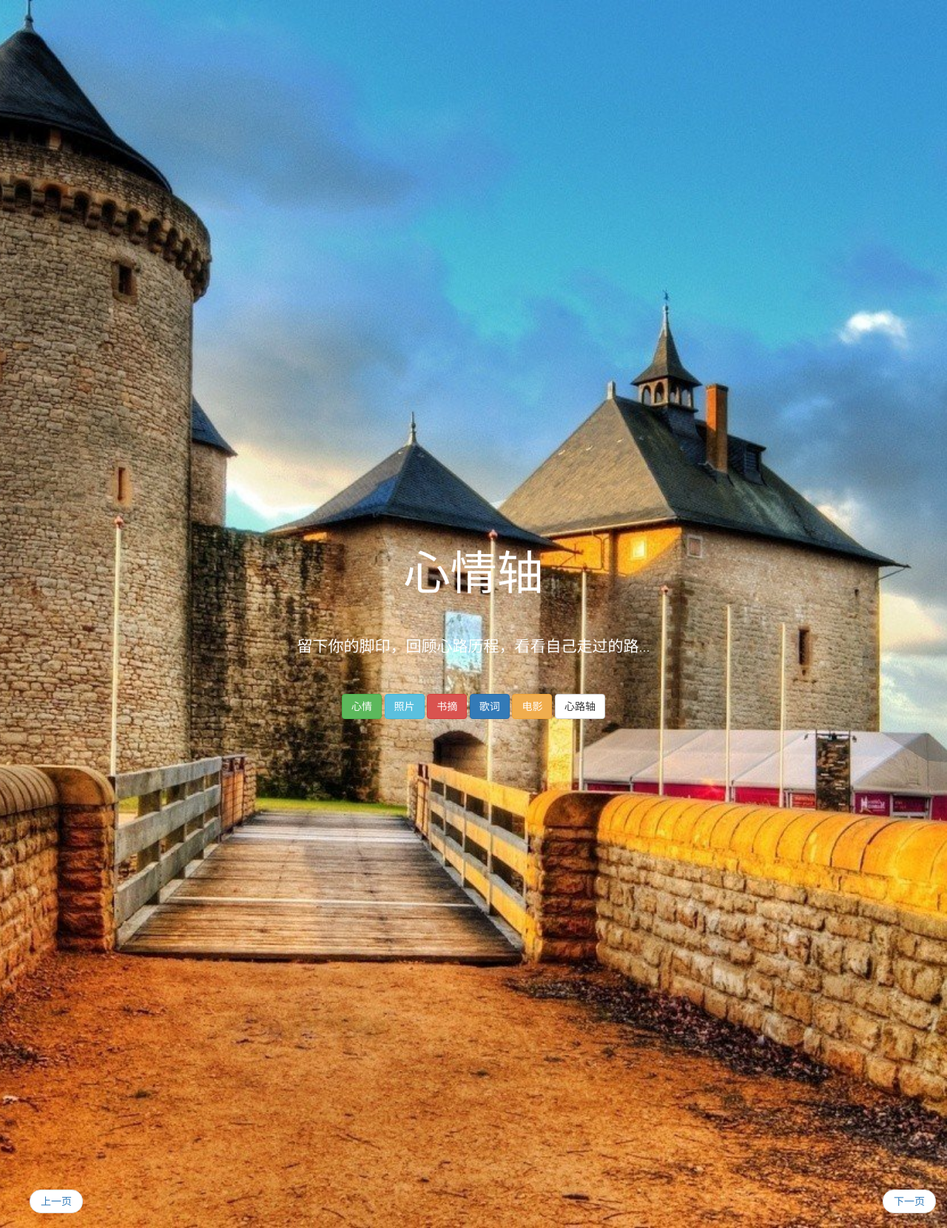
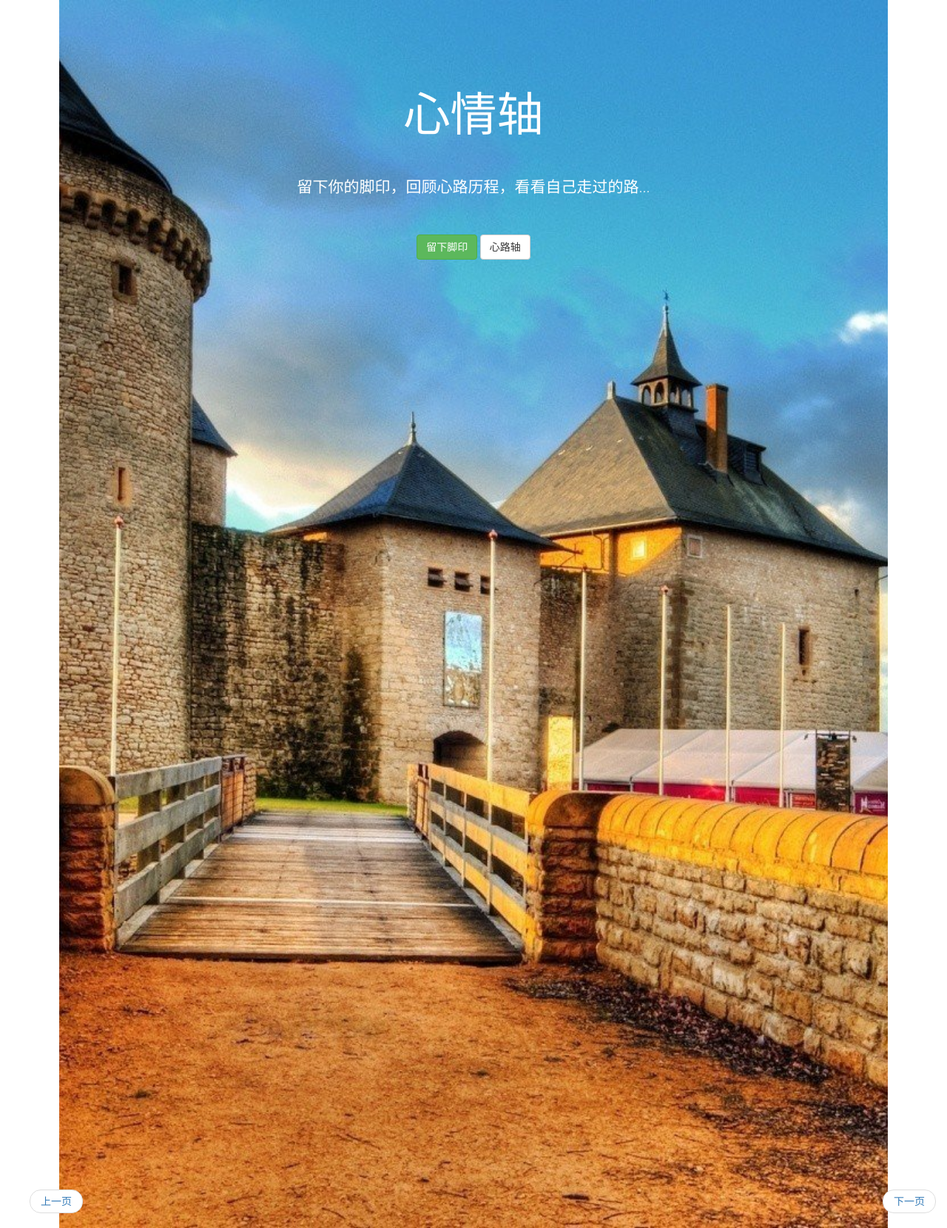
Before and after one commit to huozhi/sentiment, a Django app: page /mood/ in a window 1280 px wide. Shown: the whole page at 74% size. Run offline with Django 3.2, Linux system fonts and the light colour scheme; data that the repository does not hold is empty; some libraries are stand-ins or nearby versions; grey boxes are pictures that could not be loaded.

Commit message:
add post view handler

```diff
--- a/sentiment/urls.py
+++ b/sentiment/urls.py
@@ -3,6 +3,7 @@ from django.views.generic import TemplateView
 
 from django.conf import settings
 from django.conf.urls.static import static
+from sentiment.views import MoodView
 
 # from django.contrib import admin
 # admin.autodiscover()
@@ -11,9 +12,9 @@ urlpatterns = patterns("",
     url(r'^$', TemplateView.as_view(template_name="index.html"), name="index"),
     url(r'^reg/', "sentiment.views.register", name="reg"),
     url(r'^login/', "sentiment.views.login", name="login"),
-    url(r'^mood/$', "sentiment.views.user_mood", name="user_mood"),
+    url(r'^mood/$', MoodView.as_view(), name="mood"),
     url(r'^axis/', "sentiment.views.axis", name="axis"),
-    url(r'^post/', "sentiment.views.post_mood", name="post_mood"),
+    # url(r'^post/', "sentiment.views.post_mood", name="post_mood"),
 
     # test
     url(r'test/', "sentiment.views.test", name="test"),
--- a/sentiment/views.py
+++ b/sentiment/views.py
@@ -3,6 +3,7 @@ from django.shortcuts import render
 from django.views.decorators.csrf import csrf_exempt
 from django.views.decorators.http import require_GET, require_POST
 from django.contrib.auth.decorators import login_required
+from django.views.generic import View
 
 from apps.mood.models import *
 from snownlp import SnowNLP
@@ -58,33 +59,35 @@ def login(requset):
         return render(requset, 'index.html', {'name': uname})
 
 
-def user_mood(request):
-    posts = list(Post.objects.all())
-    # username = request.session.get('username', 'Hackathon')
-    username = 'hehe'
-    return render(request, 'home.html', locals())
+class MoodView(View):
+    def get(self, request):
+        return render(request, 'home.html', locals())
 
+    def post(self, request):
+        image = request.POST.get('image', None)
+        tag = request.POST.get('tag', None)
+        text = request.POST.get('text', None)
+        print text
+        print tag
+        print image
+        return HttpResponse(1)
 
+# @require_POST
+# def post_mood(request):
+#     if request.is_ajax():
 
-@require_POST
-def post_mood(request):
-    if request.is_ajax():
-        text = request.POST.get('text', None)
-        imgurl = request.POST.get('img', None)
-        imood = request.POST.get('emotion', 'normal')
-        print text, len(imgurl)
-        name = request.session.get('username')
-        user = User.objects.get(username=name)
+#         # name = request.session.get('username')
+#         # user = User.objects.get(username=name)
 
-        tmood = SnowNLP(text).sentiments
-        post = Post(img=imgurl, text=text, tmood=tmood, imood=imood, poster=user)
-        # print post.img,post.text,post.imood,post.poster
-        post.save()
-        # return HttpResponse(0)
-        posts = list(Post.objects.all())
-        print 'posts',len(posts)
-        return render(request, 'home.html', posts)
-    return HttpResponse(1)
+#         # tmood = SnowNLP(text).sentiments
+#         # post = Post(img=imgurl, text=text, tmood=tmood, imood=imood, poster=user)
+#         # print post.img,post.text,post.imood,post.poster
+#         # post.save()
+#         # return HttpResponse(0)
+#         # posts = list(Post.objects.all())
+
+#         # return render(request, 'home.html', posts)
+#     return HttpResponse(1)
 
 
 
--- a/static/js/application.js
+++ b/static/js/application.js
@@ -1,9 +1,4 @@
-
-
-
-function App() {
-
-};
+function App() { };
 
 
 App.fullPage = function (selector) {
@@ -44,8 +39,8 @@ App.fullPage = function (selector) {
     verticalCentered: false,
     resize : true,
     sectionsColor : ['#fff'],
-    paddingTop: '0px',
-    paddingBottom: '0px',
+    paddingTop: '20px',
+    paddingBottom: '20px',
     // fixedElements: 'body, body',
     responsive: 0,
 
@@ -104,8 +99,6 @@ App.emotionDection = function () {
   var ec = new emotionClassifier();
   ec.init(emotionModel);
   var emotionData = ec.getBlank();
-
-
 
   var cc = document.getElementById('image').getContext('2d');
   $('#image').click(function(){
@@ -239,3 +232,65 @@ App.emotionDection = function () {
     $('#loadimagetext').addClass("hide");
   }
 }
+
+App.addImageListener = function () {
+  $('#img-real').change(function() {
+    var $self = $(this);
+    var file = $self.get(0).files[0];
+    var reader = new FileReader();
+    reader.onload = function(e){
+      render(e.target.result);
+    };
+    reader.readAsDataURL(file);
+  });
+
+};
+
+App.setTagListener = function () {
+  $('.mood-type').click(function() {
+    var $self = $(this);//, $siblings = $self.siblings();
+    $('.mood-type').removeClass('btn-success').addClass('btn-default');
+    $self.removeClass('btn-default').addClass('btn-success');
+  });
+};
+
+
+App.postListener = function () {
+  $('#postBtn').click(function () {
+    var file = $('#img-real').get(0).files[0];
+    var tag = $('.mood-type.btn-success').text();
+    var text = $('textarea').val();
+    var formData = new FormData()
+    formData.append('image', file, file.name);
+    formData.append('tag', tag);
+    formData.append('text', text);
+    $.ajax({
+      url: '/mood/',
+      type: 'POST',
+      data: formData,
+      cache: false,
+      contentType: false,
+      processData: false,
+      success: function(ret) {if(ret)console.log(ret)}
+    });
+  });
+};
+
+
+function render(src) {
+  MAX_HEIGHT = 568;
+  var image = new Image();
+  image.onload = function(){
+    var $canvas = $('canvas');
+    if(image.height > MAX_HEIGHT) {
+        image.width *= MAX_HEIGHT / image.height;
+        image.height = MAX_HEIGHT;
+    }
+    var ctx = $canvas.get(0).getContext('2d');
+    ctx.clearRect(0, 0, $canvas.width(), $canvas.height());
+    $canvas.attr('width', image.width);
+    $canvas.attr('height', image.height);
+    ctx.drawImage(image, 0, 0, image.width, image.height);
+  };
+  image.src = src;
+}
--- a/templates/home.html
+++ b/templates/home.html
@@ -7,7 +7,39 @@
 
 .section {
   max-width: 800px;
+  /*width: 100%;*/
+  display: table;
   margin: auto;
+}
+
+
+@media (min-width: 768px) {
+  .line:before {
+    content: '';
+    position: absolute;
+    top: 0;
+    bottom: 0;
+    width: 5px;
+    background-color: rgba(158, 152, 148, 0.65);
+    left: 50%;
+    margin-left: -5px;
+  }
+
+  .modal-md {
+    width: 450px;
+  }
+}
+
+.text-wrap {
+  padding-left: 40px;
+}
+.wrap {
+  vertical-align: middle;
+  display: table-cell;
+}
+img {
+  max-width: 360px;
+  display: inline-block;
 }
 
 .pager {
@@ -29,7 +61,7 @@
 
 .section:first-child {
   margin: auto;
-  max-width: 100%;
+  max-width: 1120px;
   position: relative;
   display: table;
   background-image: url(/static/img/bg.jpg);
@@ -37,13 +69,12 @@
   background-attachment:fixed;
   background-position:center;
   background-size: cover;
-  height: 100%;
+  /*height: 50%;*/
   width: 100%;
 }
 
 .jumbotron {
   background-color: transparent;
-
 }
 
 .jumbotron > h1,
@@ -56,81 +87,31 @@
   color: white;
   margin: 50px;
 }
-.header-text {
-  display: table-cell;
-  vertical-align: middle;
-}
 
-img {
-  position: relative;
-  max-width: 360px;
-  width: 80%;
-  margin: 20px;
-}
-
-
-.section > .text-wrap {
-  float: left;
-}
-.section > .img-wrap {
-  float: right;
-}
-.section:nth-child(2n) > .text-wrap {
-  float: right;
-}
-.section:nth-child(2n) > .img-wrap {
-  float: left;
-}
-
-
-.wrap {
-  display: table;
-  height: 100%;
-}
-
-.text-wrap {
-  position: relative;
-  vertical-align: middle;
-  display: table-cell;
-  margin: auto;
-  text-align: center;
-}
 
 </style>
 </head>
 
 
 <body>
+<div class="line"></div>
 <div id="fullpage">
   <div class="section active text-center">
     <div class="container-fluid jumbotron header-text">
       <h1>心情轴</h1><p>留下你的脚印，回顾心路历程，看看自己走过的路...</p>
       {% include "post.html" %}
       <button type="button" class="btn btn-success" data-toggle="modal" data-target="#moodModal">
-       心情
+       留下脚印
       </button>
-      <button type="button" class="btn btn-info" data-toggle="modal" data-target="#photoModal">
-       照片
-      </button>
-      <button type="button" class="btn btn-danger" data-toggle="modal" data-target="#bookModal">
-       书摘
-      </button>
-      <button type="button" class="btn btn-primary" data-toggle="modal" data-target="#musicModal">
-       歌词
-      </button>
-      <button type="button" class="btn btn-warning" data-toggle="modal" data-target="#musicModal">
-       电影
-      </button>
+
       <button onclick="location.href='/axis/'" class="btn btn-default">心路轴</button>
     </div>
   </div>
 
   <div class="section">
-    <div class="col-lg-6 col-md-6 col-sm-6 img-wrap">
-      <img class="" src="https://raw.githubusercontent.com/alvarotrigo/fullPage.js/master/examples/imgs/iphone3.png">
-    </div>
-    <div class="col-lg-6 col-md-6 col-sm-6 wrap">
-      <div class="text-wrap">
+    <div class="wrap">
+      <img class="img-responsive col-lg-6 col-md-6 col-sm-6" src="/static/img/xinqing.jpg">
+      <div class="col-lg-6 col-md-6 col-sm-6 text-wrap">
         <h2>呵呵呵呵</h2>
         <h3><small>这是条消息</small></h3>
         <p>真的，没逗你</p>
@@ -138,11 +119,9 @@ img {
     </div>
   </div>
   <div class="section">
-    <div class="col-lg-6 col-md-6 col-sm-6 img-wrap">
-      <img class="" src="https://raw.githubusercontent.com/alvarotrigo/fullPage.js/master/examples/imgs/iphone-red.png">
-    </div>
-    <div class="col-lg-6 col-md-6 col-sm-6 wrap">
-      <div class="text-wrap">
+    <div class="wrap">
+      <img class="img-responsive col-lg-6 col-md-6 col-sm-6" src="/static/img/film.jpg">
+      <div class="col-lg-6 col-md-6 text-wrap">
         <h2>呵呵呵呵</h2>
         <h3><small>这是条消息</small></h3>
         <p>真的，没逗你</p>
@@ -150,11 +129,10 @@ img {
     </div>
   </div>
   <div class="section">
-    <div class="col-lg-6 col-md-6 col-sm-6 img-wrap">
-      <img class="" src="https://raw.githubusercontent.com/alvarotrigo/fullPage.js/master/examples/imgs/iphone2.png">
-    </div>
-    <div class="col-lg-6 col-md-6 col-sm-6 wrap">
-      <div class="text-wrap">
+    <div class="wrap">
+      <img class="img-responsive col-lg-6 col-md-6 col-sm-6" src="/static/img/book.jpg">
+
+      <div class="col-lg-6 col-md-6 col-sm-6 text-wrap">
         <h2>呵呵呵呵</h2>
         <h3><small>这是条消息</small></h3>
         <p>真的，没逗你</p>
@@ -204,19 +182,9 @@ img {
   </div>
   {% endfor %}
 
-
-
-
 </div>
 
 
-<footer class="container-fluid">
-
-  <div class="text-center">
-    <p>Copyright &copy; Jiachi Liu, Xuebing Zhao Website 2014</p>
-  </div>
-
-</footer>
 
 {% include "footer.html" %}
 {% include "detect.html" %}
@@ -227,7 +195,18 @@ img {
 +$(document).ready(function() {
   App.clickPost();
   App.fullPage('#fullpage');
+
+  App.addImageListener();
+  App.setTagListener();
+  App.postListener();
 });
+
 </script>
+<footer class="container-fluid">
+  <div class="text-center">
+    <p>Copyright &copy; Jiachi Liu, Xuebing Zhao Website 2014</p>
+  </div>
+</footer>
+
 </body>
 </html>
--- a/templates/post.html
+++ b/templates/post.html
@@ -1,108 +1,45 @@
 <div class="modal fade" id="moodModal" tabindex="-1" role="dialog" aria-labelledby="moodModalLabel" aria-hidden="true">
-  <div class="modal-dialog">
+  <div class="modal-dialog modal-md">
     <div class="modal-content">
       <div class="modal-header">
         <button type="button" class="close" data-dismiss="modal"><span aria-hidden="true">&times;</span><span class="sr-only">Close</span></button>
         <h4 class="modal-title" id="moodModalLabel">心情</h4>
       </div>
       <div class="modal-body post-form">
-        <input type="file" id="img" name="img" class="form-control sr-only" >
-        <textarea id="text" name="text" type="text" class="form-control" rows="5"></textarea>
+        <input type="file" id="img-real" name="img-real" class="form-control sr-only" >
+        <canvas width="568" height="240" onclick="$('#img-real').click()"></canvas>
+
+        <!-- <div class="btn-group btn-group-justified" role="group" aria-label="...">
+          <div class="btn-group" role="group">
+            <button id="img-fake" name="img-fake" class="btn btn-default" onclick="$('#img-real').click()">发照片</button>
+          </div>
+        </div> -->
+        <br>
+        <div class="btn-group btn-group-justified" role="group" aria-label="...">
+          <div class="btn-group" role="group">
+            <button type="button" class="btn btn-default mood-type">心情</button>
+          </div>
+          <div class="btn-group" role="group">
+            <button type="button" class="btn btn-default mood-type">照片</button>
+          </div>
+          <div class="btn-group" role="group">
+            <button type="button" class="btn btn-default mood-type">书摘</button>
+          </div>
+          <div class="btn-group" role="group">
+            <button type="button" class="btn btn-default mood-type">歌词</button>
+          </div>
+          <div class="btn-group" role="group">
+            <button type="button" class="btn btn-default mood-type">电影</button>
+          </div>
+        </div>
+        <br>
+        <textarea id="text" name="text" type="text" class="form-control" rows="3"></textarea>
       </div>
 
       <div class="modal-footer">
         <button class="btn btn-default" data-dismiss="modal">取消</button>
-        <button id="post-btn" class="btn btn-primary">发送</button>
+        <button id="postBtn" class="btn btn-primary">发送</button>
       </div>
     </div>
   </div>
 </div>
-
-
-<div class="modal fade" id="photoModal" tabindex="-1" role="dialog" aria-labelledby="bookModalLabel" aria-hidden="true">
-  <div class="modal-dialog">
-    <div class="modal-content">
-      <div class="modal-header">
-        <button type="button" class="close" data-dismiss="modal"><span aria-hidden="true">&times;</span><span class="sr-only">Close</span></button>
-        <h4 class="modal-title" id="bookModalLabel">照片</h4>
-      </div>
-      <div class="modal-body post-form">
-        <input type="file" id="img" name="img" class="form-control sr-only" >
-        <textarea id="text" name="text" type="text" class="form-control" rows="5"></textarea>
-      </div>
-
-      <div class="btn-group btn-group-justified">
-        <div class="btn-group"><button type="button" id="angry" name="angry"class="btn btn-danger" value="0">生气</button></div>
-        <div class="btn-group"><button type="button" id="sad" name="sad"class="btn btn-primary" value="0">忧伤</button></div>
-        <div class="btn-group"><button type="button" id="happy" name="happy" class="btn btn-success" value="0">开心</button></div>
-        <div class="btn-group"><button type="button" id="surprised" name="surprised" class="btn btn-warning" value="0">惊讶</button></div>
-      </div>
-
-      <div class="modal-footer">
-        <button class="btn btn-default" data-dismiss="modal">取消</button>
-        <button id="post-btn" class="btn btn-primary">发送</button>
-      </div>
-    </div>
-  </div>
-</div>
-
-<div class="modal fade" id="bookModal" tabindex="-1" role="dialog" aria-labelledby="bookModalLabel" aria-hidden="true">
-  <div class="modal-dialog">
-    <div class="modal-content">
-      <div class="modal-header">
-        <button type="button" class="close" data-dismiss="modal"><span aria-hidden="true">&times;</span><span class="sr-only">Close</span></button>
-        <h4 class="modal-title" id="bookModalLabel">心情</h4>
-      </div>
-      <div class="modal-body post-form">
-        <input type="file" id="img" name="img" class="form-control sr-only" >
-        <textarea id="text" name="text" type="text" class="form-control" rows="5"></textarea>
-      </div>
-
-      <div class="modal-footer">
-        <button class="btn btn-default" data-dismiss="modal">取消</button>
-        <button id="post-btn" class="btn btn-primary">发送</button>
-      </div>
-    </div>
-  </div>
-</div>
-
-<div class="modal fade" id="musicModal" tabindex="-1" role="dialog" aria-labelledby="musicModalLabl" aria-hidden="true">
-  <div class="modal-dialog">
-    <div class="modal-content">
-      <div class="modal-header">
-        <button type="button" class="close" data-dismiss="modal"><span aria-hidden="true">&times;</span><span class="sr-only">Close</span></button>
-        <h4 class="modal-title" id="musicModalLabl">歌词</h4>
-      </div>
-      <div class="modal-body post-form">
-        <input type="file" id="img" name="img" class="form-control sr-only" >
-        <textarea id="text" name="text" type="text" class="form-control" rows="5"></textarea>
-      </div>
-
-      <div class="modal-footer">
-        <button class="btn btn-default" data-dismiss="modal">取消</button>
-        <button id="post-btn" class="btn btn-primary">发送</button>
-      </div>
-    </div>
-  </div>
-</div>
-
-
-<div class="modal fade" id="movieModal" tabindex="-1" role="dialog" aria-labelledby="movieModalLabel" aria-hidden="true">
-  <div class="modal-dialog">
-    <div class="modal-content">
-      <div class="modal-header">
-        <button type="button" class="close" data-dismiss="modal"><span aria-hidden="true">&times;</span><span class="sr-only">Close</span></button>
-        <h4 class="modal-title" id="movieModalLabel">电影</h4>
-      </div>
-      <div class="modal-body post-form">
-        <input type="file" id="img" name="img" class="form-control sr-only" >
-        <textarea id="text" name="text" type="text" class="form-control" rows="5"></textarea>
-      </div>
-
-      <div class="modal-footer">
-        <button class="btn btn-default" data-dismiss="modal">取消</button>
-        <button id="post-btn" class="btn btn-primary">发送</button>
-      </div>
-    </div>
-  </div>
-</div>
```
Also changed, not shown: templates/axis.html (+0 -46 lines), static/css/vendors/component.css.
